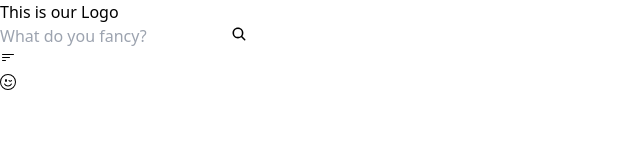
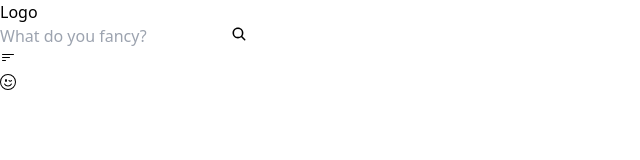
Before and after one commit to knotinline/ThriftStore, a React (Vite) app in the folder ThriftStore/: page / in a window 1280 px wide. Shown: the top 160 px of the page, without its empty margins (0-640 px from the left). Built offline with nearby package versions, Linux system fonts and the light colour scheme.

Commit message:
create a new branch

```diff
--- a/ThriftStore/src/components/general-components/Logo.jsx
+++ b/ThriftStore/src/components/general-components/Logo.jsx
@@ -2,7 +2,7 @@ function Logo() {
   return(
     <div className=" hidden sm:block h-16 w-24 sm:h-24 sm:w-32 border-4 sm:border-0 ">
       <button className= " text-red-400 w-full h-full ">
-        This is our Logo
+        Logo
       </button>
      </div>
   )
```
